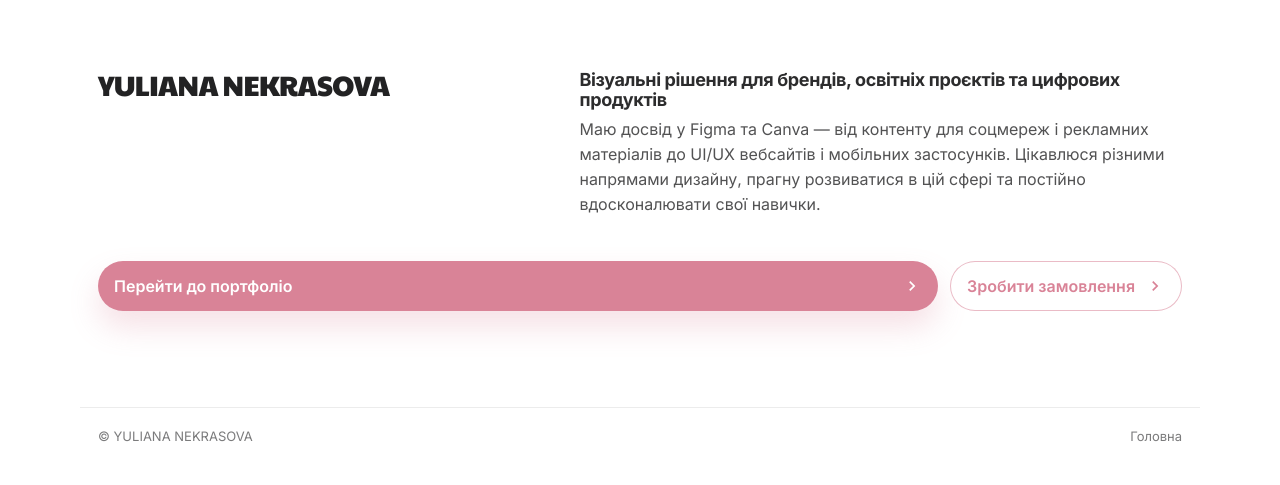
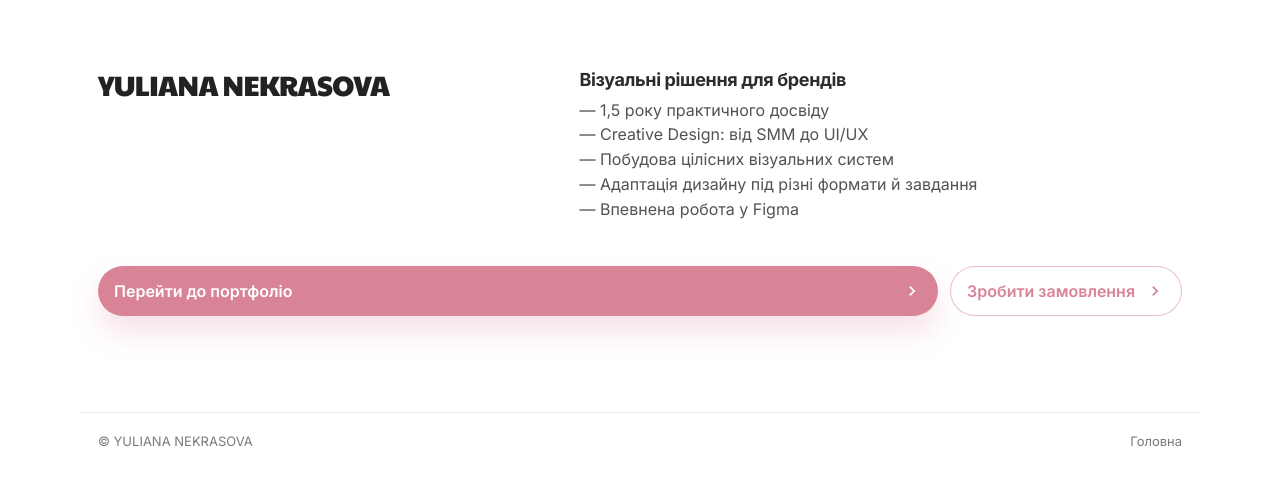
Before and after one commit to Morrrrrrrra/design, a plain HTML site: page index.html in a window 1280 px wide. Shown: the part 337-822 px from the top of the page. Drawn offline with Linux system fonts and the light colour scheme.

Commit message:
Revise hero section content in index.html
Updated the content of the hero section to highlight visual solutions for brands and added details about experience and skills in design.

```diff
--- a/index.html
+++ b/index.html
@@ -37,8 +37,14 @@
           </div>
 
           <div class="hero-right">
-            <h2 class="subhead">Візуальні рішення для брендів, освітніх проєктів та цифрових продуктів</h2>
-            <p>Маю досвід у Figma та Canva — від контенту для соцмереж і рекламних матеріалів до UI/UX вебсайтів і мобільних застосунків. Цікавлюся різними напрямами дизайну, прагну розвиватися в цій сфері та постійно вдосконалювати свої навички.</p>
+            <h2 class="subhead">Візуальні рішення для брендів</h2>
+            <p>
+              — 1,5 року практичного досвіду<br>
+              — Creative Design: від SMM до UI/UX<br>
+              — Побудова цілісних візуальних систем<br>
+              — Адаптація дизайну під різні формати й завдання<br>
+              — Впевнена робота у Figma
+            </p>
           </div>
 
           <div class="hero-actions btn-row">
```
